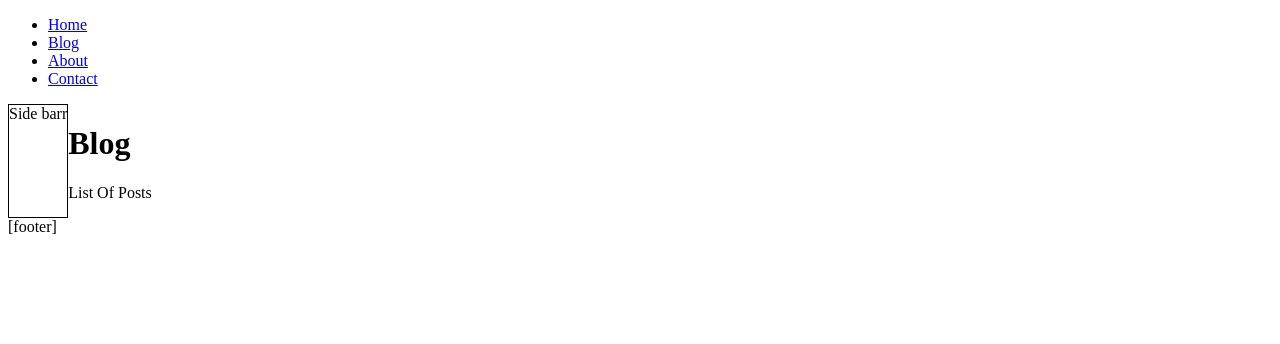
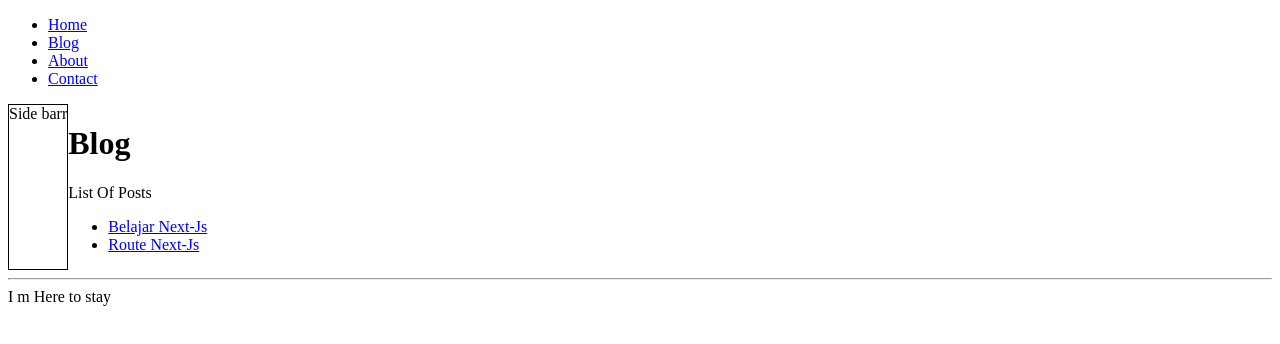
Before and after one commit to bgsdewo/Next.js_With_Headless_CMS, a Next.js app in the folder learn-nextjs/: page /blog in a window 1280 px wide. Shown: the top 344 px of the page. Built offline with nearby package versions, Linux system fonts and the light colour scheme.

Commit message:
Latihan Navigasi Dan Fungsi Layout

```diff
--- a/learn-nextjs/app/blog/page.jsx
+++ b/learn-nextjs/app/blog/page.jsx
@@ -1,8 +1,17 @@
+import Link from "next/link";
 export default function BlogPage() {
   return (
     <>
       <h1>Blog</h1>
       <p>List Of Posts</p>
+      <ul>
+        <li>
+          <Link href="/blog/belajar-nextjs">Belajar Next-Js</Link>
+        </li>
+        <li>
+          <Link href="/blog/latihan-route-nextjs">Route Next-Js</Link>
+        </li>
+      </ul>
     </>
   );
 }
--- a/learn-nextjs/app/layout.jsx
+++ b/learn-nextjs/app/layout.jsx
@@ -27,7 +27,10 @@ export default function Layout({ children }) {
           </nav>
         </header>
         <main>{children}</main>
-        <footer>[footer]</footer>
+        <footer>
+          <hr />
+          <span>I m Here to stay</span>
+        </footer>
       </body>
     </html>
   );
```
